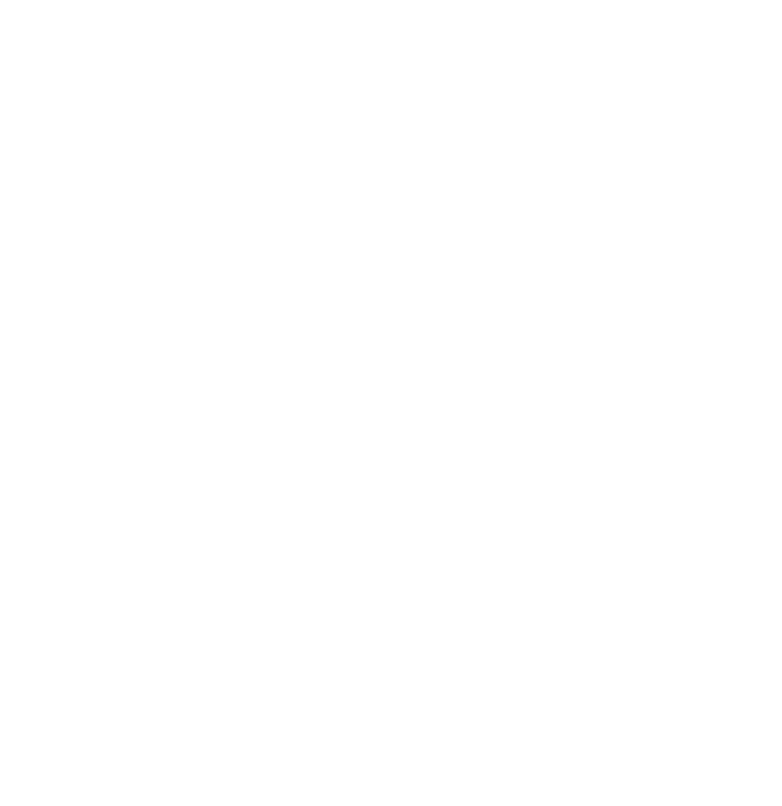
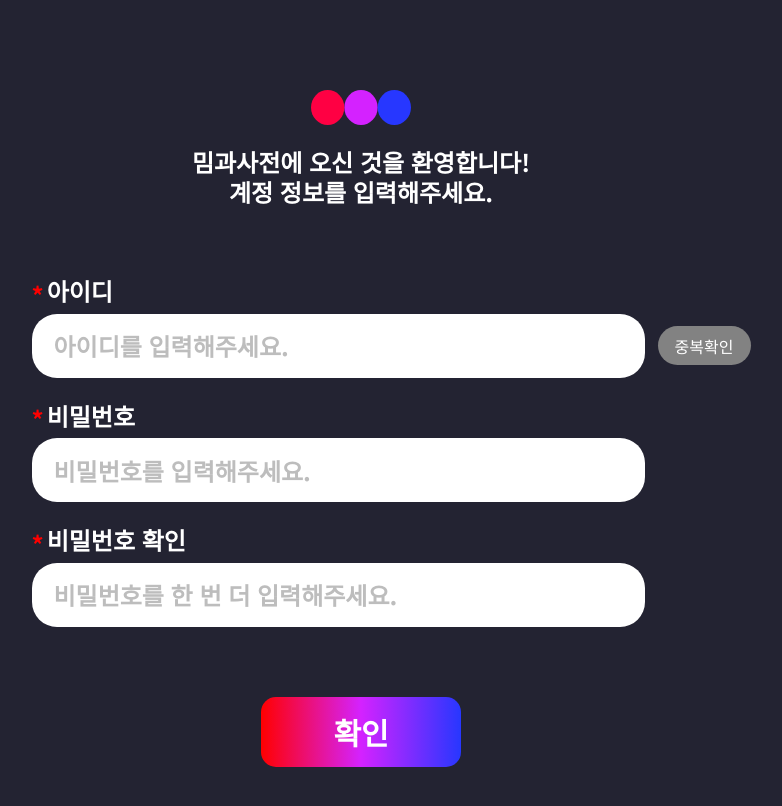
Before and after one commit to MEME-DICTIONARY/MEME-DICTIONARY, a React (Create React App) app: page /signup in a window 1280 px wide. Before the commit this address had no page. Shown: the top 806 px of the page, without its empty margins (279-1061 px from the left). Built offline with nearby package versions, Linux system fonts and the light colour scheme.

Commit message:
feat: 회원가입 form UI 생성

```diff
--- a/src/App.js
+++ b/src/App.js
@@ -1,6 +1,7 @@
 import MainPage from './pages/MainPage';
 import LandingPage from './pages/LandingPage';
 import LoginPage from './pages/LoginPage';
+import SignupPage from './pages/SignupPage';
 import { Route, Routes } from 'react-router-dom';
 function App() {
   return (
@@ -8,6 +9,8 @@ function App() {
       <Route path="/" element={<LandingPage />} />
       <Route path="/main" element={<MainPage />} />
       <Route path="/login" element={<LoginPage />} />
+      <Route path="/signup" element={<SignupPage />} />
+
     </Routes>
   );
 }
--- a/src/assets/style/LoginPage.module.css
+++ b/src/assets/style/LoginPage.module.css
@@ -69,6 +69,3 @@
   color:#bdbdbd;
   padding-bottom: 24px;
 }
-.login__button{
-    margin-bottom: 164px;
-}
--- /dev/null
+++ b/src/assets/style/SignupPage.module.css
@@ -0,0 +1,77 @@
+* {
+    font-family: "Noto Sans KR", sans-serif;
+}
+
+.signupPage__wrapper {
+    font-family: "Noto Sans KR", sans-serif;
+    display: flex;
+    flex-direction: column;
+    justify-content: center;
+    align-items: center;
+    background-color: #232332;
+    padding: 90px 0;
+}
+
+.signupPage__wrapper > .account__wrapper {
+    padding-left: 60px;
+}
+
+.signupPage__wrapper > .account__wrapper,
+.account__wrapper > .data__input {
+    display: flex;
+    flex-direction: column;
+    padding-top: 24px;
+}
+
+.account__wrapper > .data__input:last-child {
+    padding-bottom: 70px;
+}
+
+.account__wrapper > .data__input>strong {
+    color: #fff;
+    font-weight: 700;
+    font-size: 24px;
+    line-height: 28px;
+    padding-bottom: 5px;
+}
+
+.account__wrapper > .data__input>strong>span {
+    color: #ff0000;
+    vertical-align: middle;
+    padding-right: 3px;
+}
+
+.account__wrapper > .data__input>.data__id {
+    display: flex;
+    align-items: center;
+    gap: 13px;
+}
+
+.account__wrapper > .data__input input {
+    border: none;
+    border-radius: 25px;
+    width: 609px;
+    height: 62px;
+    text-indent: 20px;
+    font-size: 24px;
+}
+
+.account__wrapper >.data__input input:focus {
+    outline: none;
+}
+
+.account__wrapper >.data__input input::placeholder {
+    font-weight: 700;
+    font-size: 24px;
+    line-height: 28px;
+    color: #BDBDBD;
+}
+
+.account__wrapper >.data__input>.data__id>button {
+    color: #fff;
+    width: 93px;
+    height: 39px;
+    border: none;
+    border-radius: 20px;
+    background-color: #828282;
+}
--- /dev/null
+++ b/src/pages/SignupPage.js
@@ -0,0 +1,38 @@
+import React from 'react'
+import styles from "../assets/style/SignupPage.module.css";
+import AccountHeader from '../component/AccountHeader.js';
+import BaseButton from '../component/BaseButton';
+
+function SignupPage() {
+    return (
+        <div className={styles.signupPage__wrapper}>
+            <AccountHeader />
+            <div className={styles.account__wrapper}>
+                <div className={styles.data__input}>
+                    <strong><span>*</span>아이디</strong>
+                    <div className={styles.data__id}>
+                        <input type="text" placeholder="아이디를 입력해주세요." />
+                        <button>중복확인</button>
+                    </div>
+                </div>
+
+                <div className={styles.data__input}>
+                    <strong><span>*</span>비밀번호</strong>
+                    <div className={styles.data__password}>
+                        <input type="text" placeholder="비밀번호를 입력해주세요." />
+                    </div>
+                </div>
+
+                <div className={styles.data__input}>
+                    <strong><span>*</span>비밀번호 확인</strong>
+                    <div className={styles.data__password}>
+                        <input type="text" placeholder="비밀번호를 한 번 더 입력해주세요." />
+                    </div>
+                </div>
+            </div>
+            <BaseButton text="확인"></BaseButton>
+        </div>
+    )
+}
+
+export default SignupPage;
```
